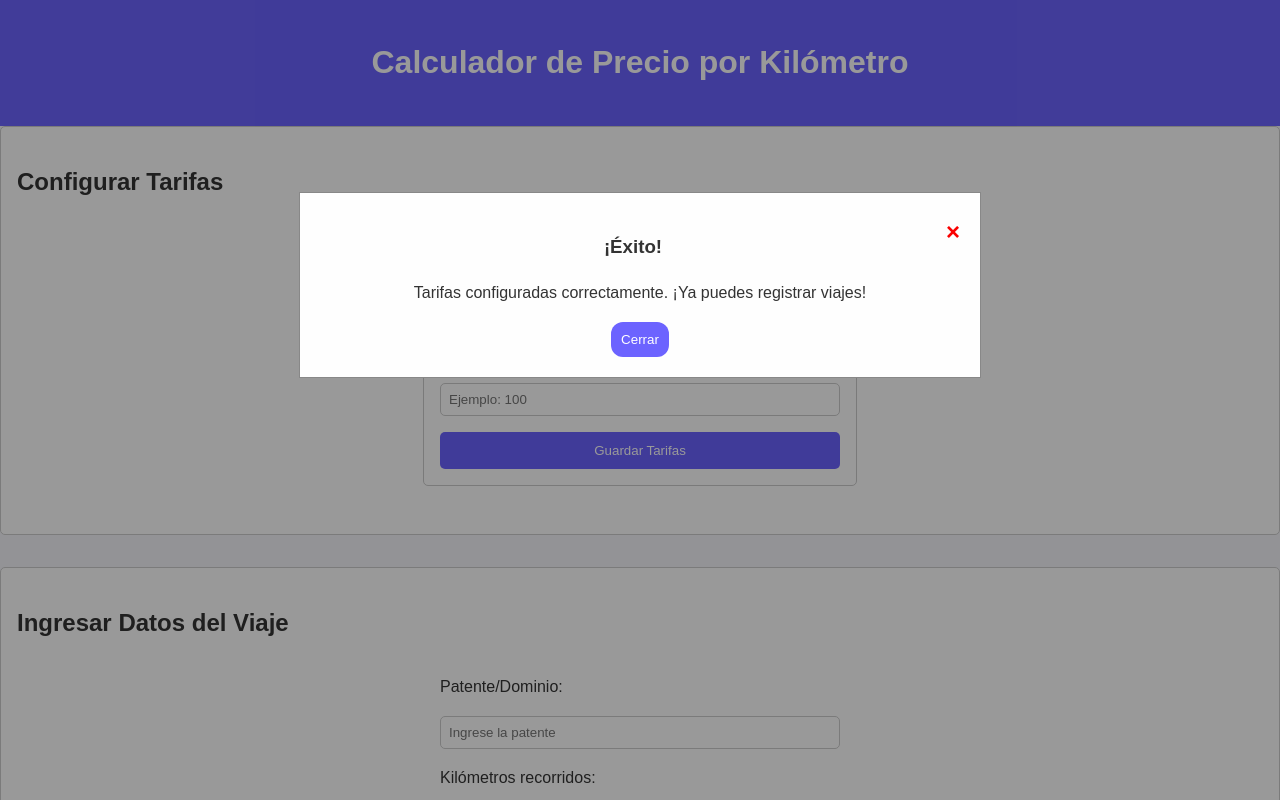
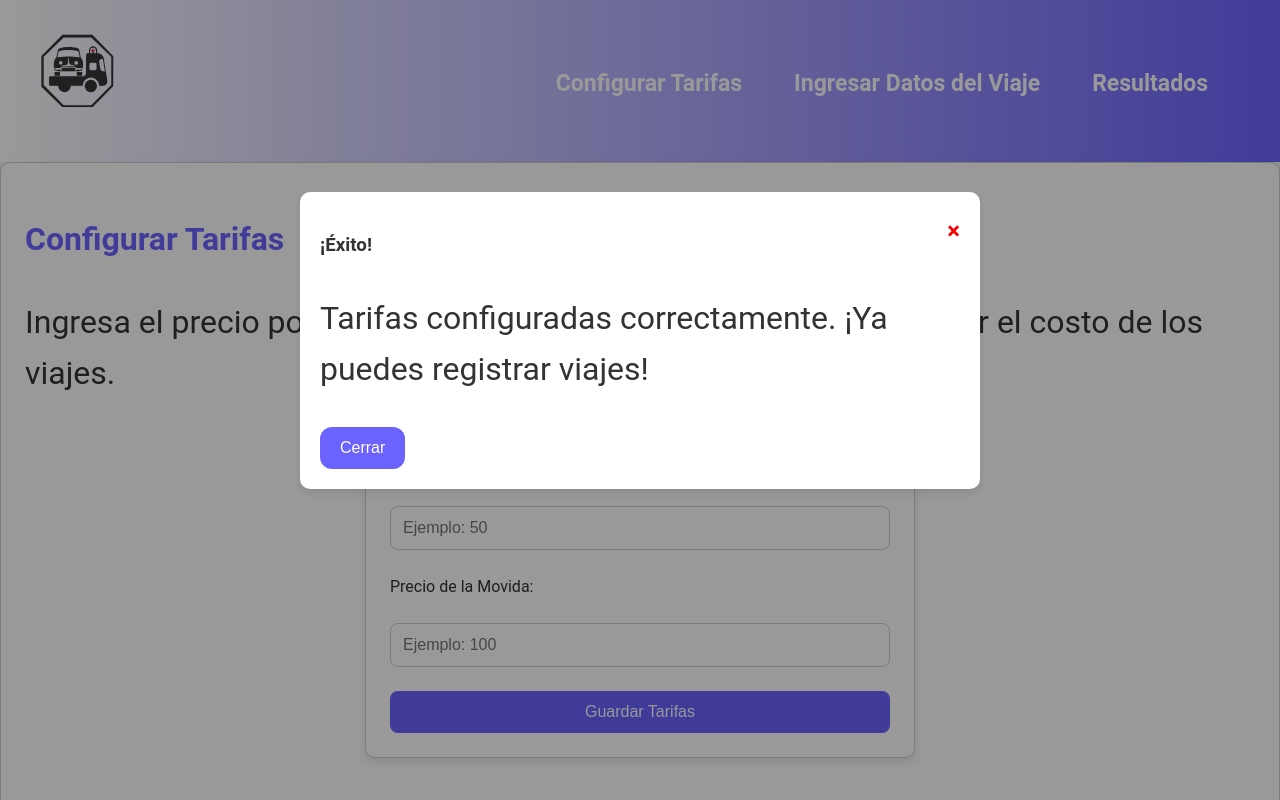
Before and after one commit to LaureanoCorrea/JAVASCRIPT-FLEX---COMISION-75010, a plain HTML site: page index.html in a window 1280 px wide. Both pictures are taken after typing "5", "5" into the empty fields and a click on the button "Guardar Tarifas". Shown: the top 800 px of the page. Drawn offline with Linux system fonts and the light colour scheme.

Commit message:
mejora de vistas

```diff
--- a/css/styles.css
+++ b/css/styles.css
@@ -1,5 +1,6 @@
+/* Fuente principal */
 body {
-    font-family: Arial, sans-serif;
+  font-family: "Roboto", sans-serif;
   line-height: 1.6;
   margin: 0;
   padding: 0;
@@ -8,69 +9,130 @@ body {
 }
 
 header {
-    background: #6c63ff;
+  background: linear-gradient(to right, #ffffff, #6c63ff);
   color: white;
-    padding: 1rem;
+  padding: 20px 40px;
   text-align: center;
+  font-size: 1.8rem;
+  display: flex;
+  justify-content: space-between;
+  align-items: center;
 }
 
-#config-form {
+header .logo-img {
+  width: 77px;
+  height: auto;
+}
+
+nav ul {
+  list-style: none;
+  display: flex;
+  gap: 20px;
+}
+
+nav ul li {
+  display: inline;
+  margin-right: 2rem;
+}
+
+nav ul li a {
+  font-size: 23px;
+  color: white;
+  text-decoration: none;
+  font-weight: bold;
+}
+
+nav ul li a:hover {
+  text-decoration: underline;
+}
+
+/* Secciones */
+.section {
+  padding: 3rem 2rem;
+  margin: 2rem 0;
+  background: #fff;
+  border-radius: 8px;
+  box-shadow: 0 4px 10px rgba(0, 0, 0, 0.1);
+}
+p {
+  font-size: 2rem;
+}
+
+h2 {
+  color: #6c63ff;
+  font-size: 2rem;
+  margin-bottom: 1rem;
+}
+
+/* Formulario de configuración */
+#config-form,
+.form-section {
   margin-bottom: 2rem;
-    padding: 1rem;
+  padding: 1.5rem;
   border: 1px solid #ccc;
-    border-radius: 5px;
+  border-radius: 10px;
   background: #fff;
+  box-shadow: 0 4px 10px rgba(0, 0, 0, 0.1);
 }
 
 form {
   display: flex;
   flex-direction: column;
-    gap: 1rem;
-    max-width: 400px;
+  gap: 1.5rem;
+  max-width: 500px;
   margin: 2rem auto;
-}
-.form-section{
-    margin-bottom: 2rem;
-    padding: 1rem;
-    border: 1px solid #ccc;
-    border-radius: 5px;
+  padding: 1.5rem;
+  border-radius: 10px;
   background: #fff;
+  box-shadow: 0 4px 10px rgba(0, 0, 0, 0.1);
 }
 
+/* Estilos de los inputs */
 form input {
-    padding: 0.5rem;
+  padding: 0.75rem;
   border: 1px solid #ccc;
-    border-radius: 5px;
+  border-radius: 8px;
+  font-size: 1rem;
 }
 
+form input:focus {
+  border-color: #6c63ff;
+  outline: none;
+}
+
+/* Botón principal */
 form button {
   background: #6c63ff;
   color: white;
   border: none;
-    padding: 0.7rem;
-    border-radius: 5px;
+  padding: 12px 20px;
+  border-radius: 8px;
   cursor: pointer;
+  font-size: 1rem;
+  transition: background-color 0.3s ease, transform 0.2s ease;
 }
 
 form button:hover {
   background: #5855d6;
+  transform: scale(1.05); /* Efecto de escala */
 }
 
+/* Tabla */
 table {
-    width: 80%;
+  width: 90%;
   margin: 2rem auto;
   border-collapse: collapse;
   border: 1px solid #ccc;
   background: #fff;
-    border-radius: 25px;
-    overflow: hidden;
-    box-shadow: 0 2px 5px rgba(0, 0, 0, 0.1);
+  border-radius: 10px;
+  box-shadow: 0 4px 10px rgba(0, 0, 0, 0.1);
 }
 
-th, td {
+th,
+td {
   padding: 1rem;
   text-align: left;
-    border-bottom: 1px solid #ccc;
+  border-bottom: 1px solid #ddd;
 }
 
 th {
@@ -81,12 +143,12 @@ th {
   letter-spacing: 0.05em;
 }
 
+tr:nth-child(even) {
+  background: #f9f9f9;
+}
+
 tr:hover {
   background: #f1f1f1;
-}
-
-tr:nth-child(even) {
-    background: #f9f9f9;
 }
 
 td {
@@ -101,6 +163,12 @@ caption {
   font-weight: bold;
 }
 
+.results-section {
+  background: linear-gradient(to right, #ffffff, #6c63ff);
+  padding: 1.5rem;
+}
+
+/* Estilos de Modal */
 .modal {
   display: none;
   position: fixed;
@@ -110,17 +178,28 @@ caption {
   width: 100%;
   height: 100%;
   overflow: auto;
-    background-color: rgb(0, 0, 0);
   background-color: rgba(0, 0, 0, 0.4);
 }
 
 .modal-content {
-    background-color: #fefefe;
+  background-color: #fff;
   margin: 15% auto;
   padding: 20px;
-    border: 1px solid #888;
+  border-radius: 10px;
   width: 50%;
-    text-align: center;
+  box-shadow: 0 4px 10px rgba(0, 0, 0, 0.1);
+  animation: fadeIn 0.3s ease-out;
+}
+
+@keyframes fadeIn {
+  from {
+    opacity: 0;
+    transform: translateY(-20px);
+  }
+  to {
+    opacity: 1;
+    transform: translateY(0);
+  }
 }
 
 .close-btn {
@@ -137,16 +216,40 @@ caption {
   cursor: pointer;
 }
 
-  button {
+/* Botón dentro del modal */
+.modal button {
   background-color: #6c63ff;
   color: white;
   border: none;
   border-radius: 12px;
-    padding: 10px;
-    cursor:pointer;
-
+  padding: 12px 20px;
+  cursor: pointer;
+  font-size: 1rem;
+  transition: background-color 0.3s ease;
 }
 
-  button:hover {
+.modal button:hover {
   background-color: #5855d6;
 }
+
+/* Diseño Responsivo */
+@media (max-width: 768px) {
+  header {
+    padding: 15px 20px;
+    font-size: 1.5rem;
+  }
+
+  form {
+    max-width: 90%;
+    margin: 1.5rem auto;
+  }
+
+  table {
+    width: 100%;
+    font-size: 0.9rem;
+  }
+
+  .modal-content {
+    width: 80%;
+  }
+}
--- a/index.html
+++ b/index.html
@@ -1,5 +1,5 @@
 <!DOCTYPE html>
-<html lang="en">
+<html lang="es">
 <head>
   <meta charset="UTF-8">
   <meta name="viewport" content="width=device-width, initial-scale=1.0">
@@ -8,12 +8,22 @@
 </head>
 <body>
   <header>
-    <h1>Calculador de Precio por Kilómetro</h1>
+    <div class="logo">
+      <img src="./logo/logo.svg" alt="Logo" class="logo-img">
+    </div>
+    <nav>
+      <ul>
+        <li><a href="#configurar-tarifas">Configurar Tarifas</a></li>
+        <li><a href="#ingresar-datos">Ingresar Datos del Viaje</a></li>
+        <li><a href="#resultados">Resultados</a></li>
+      </ul>
+    </nav>
   </header>
 
   <main>
-    <section class="form-section">
+    <section id="configurar-tarifas" class="form-section">
       <h2>Configurar Tarifas</h2>
+      <p>Ingresa el precio por kilómetro y el precio de la movida para calcular el costo de los viajes.</p>
       <form id="config-form">
         <label for="precio-km">Precio por Kilómetro:</label>
         <input type="number" id="precio-km" placeholder="Ejemplo: 50" required>
@@ -25,8 +35,9 @@
       </form>
     </section>
 
-      <section class="form-section">
+    <section id="ingresar-datos" class="form-section">
       <h2>Ingresar Datos del Viaje</h2>
+      <p>Introduce los datos del viaje, como la patente y los kilómetros recorridos.</p>
       <form id="formulario">
         <label for="dominio">Patente/Dominio:</label>
         <input type="text" id="dominio" placeholder="Ingrese la patente" required>
@@ -37,8 +48,11 @@
         <button type="submit">Agregar Viaje</button>
       </form>
     </section>
-      <section class="results-section">
+
+    <section id="resultados" class="results-section">
       <h2>Resultados de los Viajes</h2>
+      <p>Aquí se muestran los resultados de los viajes calculados según las tarifas ingresadas.</p>
+      <p>(En caso de superar los 200km de viaje, no se sumara el precio de la movida)</p>
       <table id="tabla-resultados">
         <thead>
           <tr>
@@ -52,6 +66,7 @@
         <tbody>
           <!-- Filas generadas dinámicamente con JS -->
         </tbody>
+      </table>
       <div id="modal" class="modal">
         <div class="modal-content">
           <span id="close" class="close-btn">&times;</span>
@@ -60,7 +75,6 @@
           <button id="close-btn">Cerrar</button>
         </div>
       </div>
-        </table>
     </section>
   </main>
 
```
Also changed, not shown: logo/logo.svg (added). Lines whose indentation alone changed are shown as unchanged.
